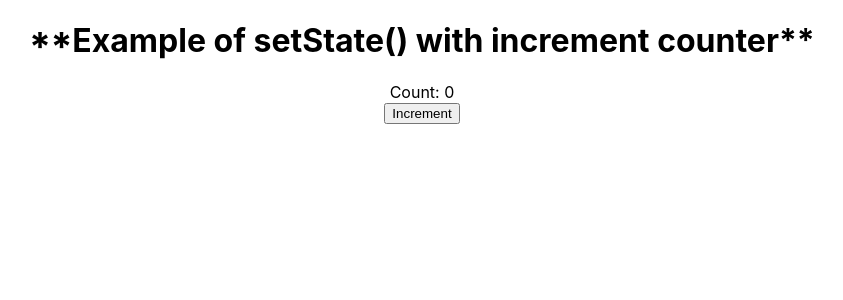
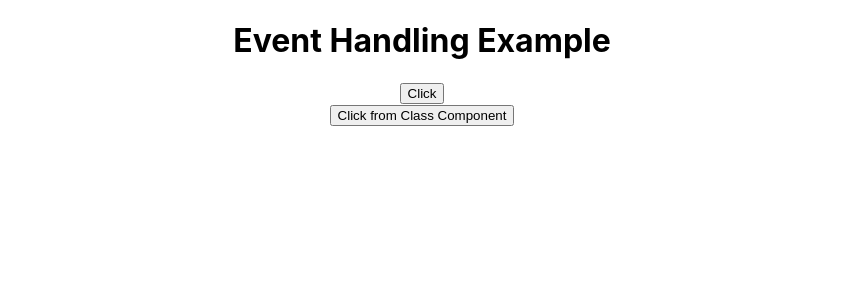
Before and after one commit to radhikaP31/react-js, a React (Create React App) app: page / in a window 1280 px wide. Shown: the top 300 px of the page, without its empty margins (218-1061 px from the left). Built offline with nearby package versions, Linux system fonts and the light colour scheme.

Commit message:
added: Event handling'

```diff
--- a/src/App.js
+++ b/src/App.js
@@ -6,11 +6,15 @@ import ClassComponent from './components/ClassComponent';
 import JSXClass from './components/JSXClass';
 import StateComponent from './components/StateComponent';
 import SetState from './components/SetState';
+import EventHandling from './components/EventHandling';
+import EventHandlingInClassComponent from "./components/EventHandlingInClassComponent";
 
 function App() {
   return (
     <div className="App">
-      <SetState/>
+      <EventHandling />
+      <EventHandlingInClassComponent />
+      {/* <SetState/> */}
       {/* <StateComponent/> */}
       {/* <FunctionComponent name="Peater" heroName="Spiderman">
         <p>Spiderman is a marvel hero.</p>
--- /dev/null
+++ b/src/components/EventHandling.js
@@ -0,0 +1,18 @@
+import React from 'react'
+
+function EventHandling() {
+
+    // Event handling without the class name
+    // we directly class event name line onClick ( without () )
+    function clickHandler() {
+        console.log('clicked');
+    }
+    return (
+        <div>
+            <h1>Event Handling Example</h1>
+            <button onClick={clickHandler}>Click</button>
+        </div>
+    )
+}
+
+export default EventHandling
--- /dev/null
+++ b/src/components/EventHandlingInClassComponent.js
@@ -0,0 +1,19 @@
+import React, { Component } from 'react'
+
+class EventHandlingInClassComponent extends Component {
+    //Event Handler with Class - Its call event that we declare in class
+    // we can call event name as pass in onclick ( without () and with this keyword ) and declare within the class
+
+    clickEvent(){
+        console.log('Clicked from Class Component');
+    }
+    render() {
+        return (
+            <div>
+                <button onClick={this.clickEvent}>Click from Class Component</button>
+            </div>
+        )
+    }
+}
+
+export default EventHandlingInClassComponent
```
Also changed, not shown: src/App.css (line endings or trailing spaces).
